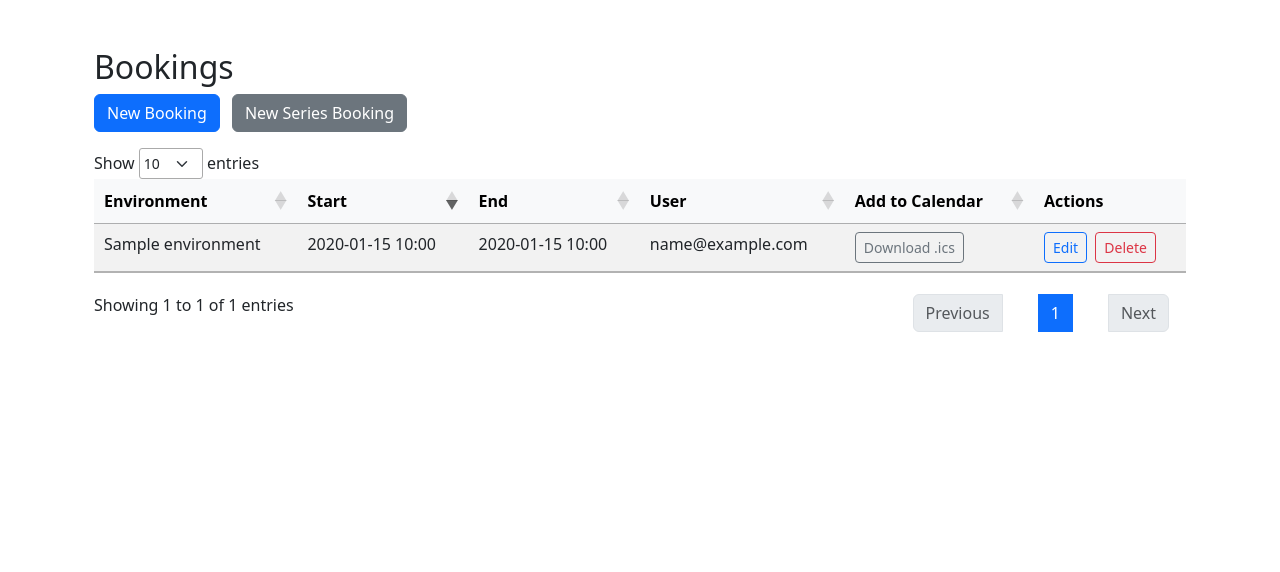
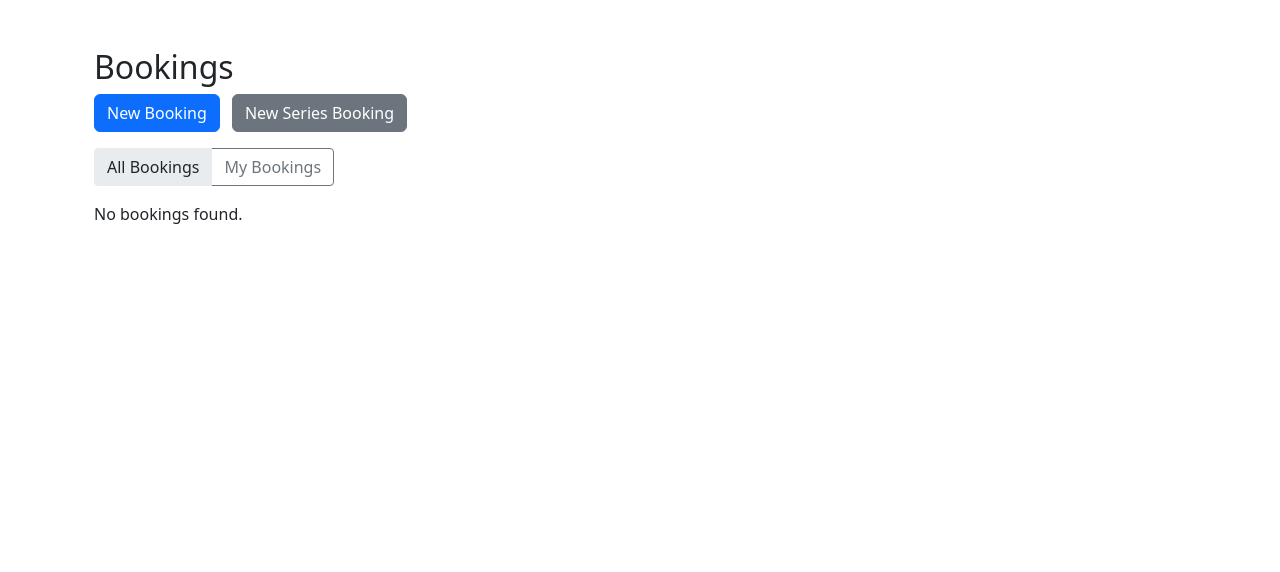
Before and after one commit to Mansim1/env-booker, a Flask app: page /bookings/ in a window 1280 px wide. Shown: the part 56-628 px from the top of the page. Run offline with Flask 3, Linux system fonts and the light colour scheme; a user stored in the database is signed in; tables that the repository leaves empty hold one stand-in row (values such as "Sample post"); some libraries are stand-ins or nearby versions.

Commit message:
TEAC-237: Improve Booking UI

```diff
--- a/app/audit/routes.py
+++ b/app/audit/routes.py
@@ -7,23 +7,23 @@ audit_bp = Blueprint('audit', __name__, url_prefix='/audit')
 
 ACTION_LABELS = {
     "create_booking":       "Created booking",
+    "accept_suggestion":    "Created suggested booking",
     "forced_single_book":   "Forced single booking",
-    "create_series":        "Created series",
-    "create_series_summary":"Series summary",
+    "create_series":        "Created series booking",
+    "create_series_summary":"New Series summary",
     "forced_series_book":   "Forced series booking",
     "forced_series_booking_summary": "Forced series summary",
     "edit_booking":         "Edited booking",
     "forced_edit":          "Forced edit",
     "delete_booking":       "Deleted booking",
+    "create_environment":   "Created new environment",
+    "update_environment":   "Updated enviroment",
     "delete_environment":   "Deleted environment",
-    # …add any new actions here…
 }
 
 @audit_bp.route("/", methods=["GET"])
 @login_required
 def list_audit():
-    if current_user.role != "admin":
-        abort(403)
 
     action = request.args.get("action", type=str)
 
--- a/app/auth/service.py
+++ b/app/auth/service.py
@@ -6,11 +6,11 @@ logger = logging.getLogger(__name__)
 
 class AuthService:
     @staticmethod
-    def register(email, password):
+    def register(email, password, role="regular"):
         """Registers a new user with email and hashed password"""
         if User.query.filter_by(email=email).first():
             return False, "That email is already registered, please log in."
-        user = User(email=email)
+        user = User(email=email, role=role)
         user.set_password(password)
         db.session.add(user)
         db.session.commit()
--- a/app/bookings/routes.py
+++ b/app/bookings/routes.py
@@ -7,7 +7,7 @@ from markupsafe import Markup
 from datetime import datetime
 from app import db
 from app.environment.forms import DeleteForm
-from app.models import AuditLog, Environment, Booking
+from app.models import Environment, Booking
 from app.bookings.forms import BookingForm, SeriesBookingForm
 from app.bookings.service import BookingService
 import logging
@@ -21,13 +21,27 @@ bookings_bp = Blueprint("bookings", __name__, url_prefix="/bookings")
 @bookings_bp.route("/")
 @login_required
 def list_bookings():
-    """Displays bookings list for current user or all bookings if admin"""
-    logger.debug("Fetching bookings for user: %s", current_user.email)
-    q = Booking.query.order_by(Booking.start)
-    if current_user.role != "admin":
-        q = q.filter_by(user_id=current_user.id)
-    return render_template("bookings/list.html", bookings=q.all(), delete_form=DeleteForm())
+    """Displays upcoming bookings. Admins can switch between All/My."""
+    now = datetime.utcnow()
+    base_q = Booking.query.filter(Booking.start >= now).order_by(Booking.start)
 
+    # figure out which view to show
+    if current_user.role == "admin":
+        view = request.args.get("view", "all")
+        if view == "mine":
+            bookings = base_q.filter_by(user_id=current_user.id).all()
+        else:
+            bookings = base_q.all()
+    else:
+        view = "mine"
+        bookings = base_q.filter_by(user_id=current_user.id).all()
+
+    return render_template(
+        "bookings/list.html",
+        bookings=bookings,
+        delete_form=DeleteForm(),
+        view=view
+    )
 
 @bookings_bp.route("/new", methods=["GET", "POST"])
 @login_required
@@ -197,8 +211,8 @@ def accept_series_suggestion():
         logger.warning("Series suggestion booking failed for user %s", current_user.email)
         flash("Could not create suggested series booking.", "danger")
         return redirect(url_for("bookings.create_series_booking"))
-    count = res
-    flash(f"Series booking confirmed: {count} slots for {params['env_name']}.", "success")
+    [count, succes] = res
+    flash(f"Series booking confirmed: {count} slots.", "success")
     return redirect(url_for("bookings.list_bookings"))
 
 
--- a/app/models.py
+++ b/app/models.py
@@ -49,10 +49,5 @@ class AuditLog(db.Model):
     actor_id = db.Column(db.Integer, db.ForeignKey("users.id"), nullable=False)
     actor = db.relationship("User", backref="audit_entries")
     timestamp = db.Column(db.DateTime, default=datetime.utcnow, nullable=False)
-
-    # Optional booking association
-    booking_id = db.Column(db.Integer, db.ForeignKey("bookings.id"), nullable=True)
-    booking = db.relationship("Booking", backref="audit_entries")
-
     # Optional extra information (e.g. environment name, IP, etc.)
     details = db.Column(db.Text, nullable=True)
--- a/app/templates/base.html
+++ b/app/templates/base.html
@@ -44,13 +44,11 @@
                   Logged in as <strong>{{ current_user.role }}</strong>
                 </span>
               </li>
-              {% if current_user.role == 'admin' %}
                 <li class="nav-item me-2">
                   <a class="nav-link" href="{{ url_for('audit.list_audit') }}">
                     view Activity Log
                   </a>
                 </li>
-              {% endif %}
               <li class="nav-item">
                 <a class="nav-link" href="{{ url_for('auth.logout') }}">
                   Logout
--- a/app/templates/bookings/list.html
+++ b/app/templates/bookings/list.html
@@ -4,7 +4,7 @@
 {% block head %}
   {{ super() }}
   <style>
-    /* Hide DataTables’ built-in global search (we’re not using it) */
+    /* Hide DataTables’ built-in global search */
     .dataTables_filter { display: none !important; }
 
     /* Give “Show … entries” dropdown a sensible width */
@@ -14,6 +14,25 @@
       display: inline-block;
     }
     .dataTables_length label { white-space: nowrap; }
+
+    /* Segmented control styling for admin toggle */
+    .btn-group-toggle .btn {
+      border-radius: 0;
+    }
+    .btn-group-toggle .btn:first-child {
+      border-top-left-radius: .25rem;
+      border-bottom-left-radius: .25rem;
+    }
+    .btn-group-toggle .btn:last-child {
+      border-top-right-radius: .25rem;
+      border-bottom-right-radius: .25rem;
+    }
+    .btn-group-toggle .btn.active,
+    .btn-group-toggle .btn:active {
+      background-color: #e9ecef !important;
+      color: #212529 !important;
+      border-color: #e9ecef !important;
+    }
   </style>
 {% endblock %}
 
@@ -32,6 +51,19 @@
     </a>
   </div>
 
+  {% if current_user.role == 'admin' %}
+    <div class="btn-group btn-group-toggle mb-3" data-bs-toggle="buttons">
+      <a href="{{ url_for('bookings.list_bookings', view='all') }}"
+         class="btn btn-outline-secondary {% if view=='all' %}active{% endif %}">
+        All Bookings
+      </a>
+      <a href="{{ url_for('bookings.list_bookings', view='mine') }}"
+         class="btn btn-outline-secondary {% if view=='mine' %}active{% endif %}">
+        My Bookings
+      </a>
+    </div>
+  {% endif %}
+
   {% if bookings %}
     <div class="table-responsive">
       <table id="bookingTable" class="table table-striped table-hover">
@@ -40,7 +72,7 @@
             <th>Environment</th>
             <th>Start</th>
             <th>End</th>
-            {% if current_user.is_authenticated and current_user.role == 'admin' %}
+            {% if current_user.role == 'admin' %}
               <th>User</th>
             {% endif %}
             <th>Add to Calendar</th>
@@ -53,24 +85,26 @@
             <td>{{ b.environment.name }}</td>
             <td>{{ b.start.strftime('%Y-%m-%d %H:%M') }}</td>
             <td>{{ b.end.strftime('%Y-%m-%d %H:%M') }}</td>
-            {% if current_user.is_authenticated and current_user.role == 'admin' %}
+            {% if current_user.role == 'admin' %}
               <td>{{ b.user.email }}</td>
             {% endif %}
             <td>
-              <a href="{{ url_for('bookings.download_ics', booking_id=b.id) }}"
-                 class="btn btn-sm btn-outline-secondary">
-                Download .ics
-              </a>
+              <a
+                href="{{ url_for('bookings.download_ics', booking_id=b.id) }}"
+                class="btn btn-sm btn-outline-secondary"
+              >Download .ics</a>
             </td>
             <td>
-              {% if current_user.is_authenticated and (current_user.role == 'admin' or current_user.id == b.user_id) %}
-                <a href="{{ url_for('bookings.edit_booking', booking_id=b.id) }}"
-                   class="btn btn-sm btn-outline-primary me-1">Edit</a>
-                <button class="btn btn-sm btn-outline-danger"
-                        data-bs-toggle="modal"
-                        data-bs-target="#deleteModal{{ b.id }}">
-                  Delete
-                </button>
+              {% if current_user.role == 'admin' or current_user.id == b.user_id %}
+                <a
+                  href="{{ url_for('bookings.edit_booking', booking_id=b.id) }}"
+                  class="btn btn-sm btn-outline-primary me-1"
+                >Edit</a>
+                <button
+                  class="btn btn-sm btn-outline-danger"
+                  data-bs-toggle="modal"
+                  data-bs-target="#deleteModal{{ b.id }}"
+                >Delete</button>
               {% endif %}
             </td>
           </tr>
@@ -79,10 +113,14 @@
       </table>
     </div>
 
-    {# Modals must be rendered outside the table #}
     {% for b in bookings %}
-    <div class="modal fade" id="deleteModal{{ b.id }}" tabindex="-1" role="dialog"
-         aria-labelledby="deleteModalLabel{{ b.id }}" aria-modal="true">
+    <div
+      class="modal fade"
+      id="deleteModal{{ b.id }}"
+      tabindex="-1"
+      aria-labelledby="deleteModalLabel{{ b.id }}"
+      aria-hidden="true"
+    >
       <div class="modal-dialog">
         <div class="modal-content">
           <div class="modal-header">
@@ -96,10 +134,14 @@
             {{ b.end.strftime('%Y-%m-%d %H:%M') }}?
           </div>
           <div class="modal-footer">
-            <form method="post"
-                  action="{{ url_for('bookings.delete_booking', booking_id=b.id) }}">
+            <form
+              method="post"
+              action="{{ url_for('bookings.delete_booking', booking_id=b.id) }}"
+            >
               {{ delete_form.csrf_token }}
-              <button type="button" class="btn btn-secondary" data-bs-dismiss="modal">Cancel</button>
+              <button type="button" class="btn btn-secondary" data-bs-dismiss="modal">
+                Cancel
+              </button>
               {{ delete_form.submit(class="btn btn-danger") }}
             </form>
           </div>
@@ -121,7 +163,7 @@
       $('#bookingTable').DataTable({
         dom: 'lfrtip',
         searching: false,
-        order: [[1, 'desc']],
+        order: [[1, 'asc']],
         pageLength: 10,
         lengthMenu: [[10, 25, 50], [10, 25, 50]],
         columnDefs: [{ orderable: false, targets: -1 }]
--- a/app/templates/main/index.html
+++ b/app/templates/main/index.html
@@ -37,9 +37,6 @@
   {# upcoming bookings #}
   <h3>
     Upcoming Bookings
-    {% if upcoming %}
-      <span class="badge bg-secondary">{{ upcoming|length }}</span>
-    {% endif %}
   </h3>
 
   {% if upcoming %}
```
Also changed, not shown: app/auth/routes.py (+19 -1 lines), app/bookings/service.py (+64 -19 lines), app/environment/routes.py (+40 -1 lines), app/scripts/generalScript.py (deleted, +0 -15 lines), app/scripts/__init__.py (deleted).
